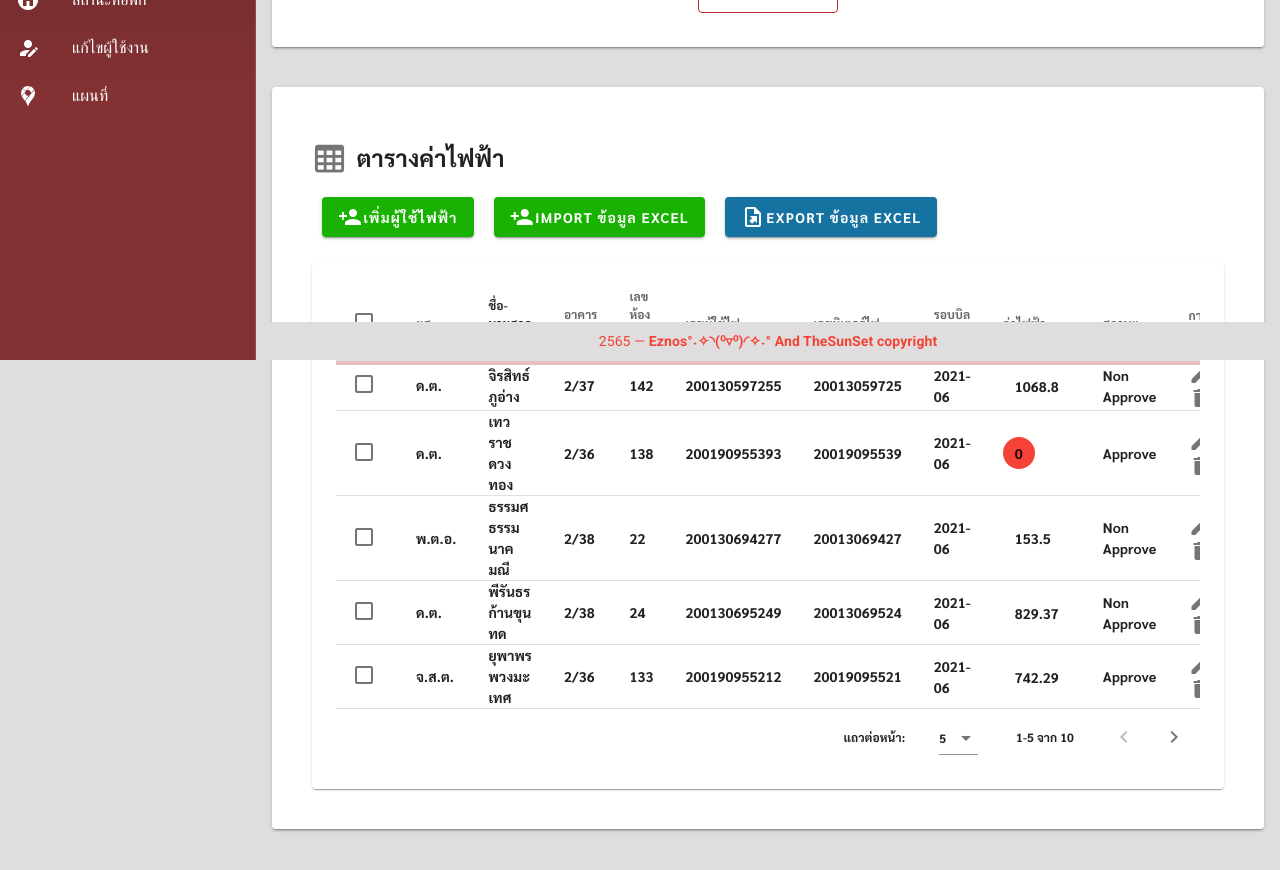
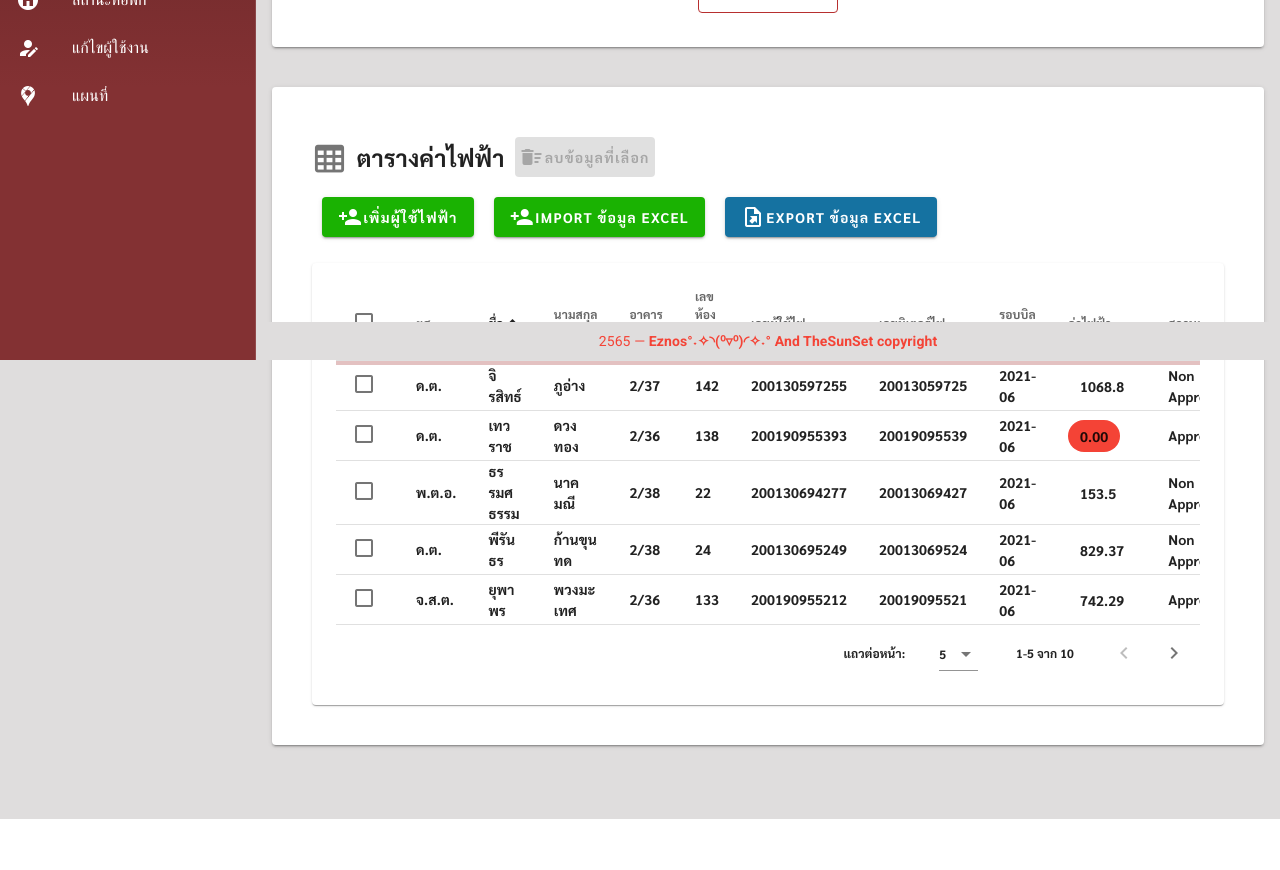
Before and after one commit to eznos/BMS-Back-Office-UI, a Vue app: page /electricbill in a window 1280 px wide. Shown: the part 440-1310 px from the top of the page. After the commit the page ends 1259 px from the top, so only its background shows below. Built offline with nearby package versions, Linux system fonts and the light colour scheme.

Commit message:
- feat(✨): new last-name input in add user dialog

```diff
--- a/src/views/table/Building.vue
+++ b/src/views/table/Building.vue
@@ -8,9 +8,7 @@
           <v-row style="align-items: center">
             <div class="ml-3 mt-9">
               <h2>
-                <v-icon size="40" color="gray">
-                  mdi-office-building-outline
-                </v-icon>
+                <v-icon size="40" color="gray"> mdi-home-circle </v-icon>
                 จัดการหอพัก
               </h2>
             </div>
@@ -31,7 +29,7 @@
       <v-form ref="formFilter">
         <!-- filter -->
         <v-row justify="space-between" class="px-3">
-          <!-- Filter for  name-->
+          <!-- Filter for  frist_name-->
           <v-col cols="12" xs="12" sm="12" md="3" lg="4">
             <v-text-field
               v-model="search"
@@ -157,7 +155,7 @@
                           lazy-validation
                         >
                           <v-row>
-                            <!-- name -->
+                            <!-- rank -->
                             <v-col cols="12" sm="6" md="4">
                               <v-autocomplete
                                 label="ยศ"
@@ -169,11 +167,20 @@
                               >
                               </v-autocomplete>
                             </v-col>
-                            <!-- name -->
+                            <!-- frist_name -->
                             <v-col cols="12" sm="6" md="4">
                               <v-text-field
-                                v-model="editedItem.name"
-                                label="ชื่อ-นามสกุล"
+                                v-model="editedItem.frist_name"
+                                label="ชื่อ"
+                                required
+                                :rules="rules.nameRules"
+                              ></v-text-field>
+                            </v-col>
+                            <!-- last_name -->
+                            <v-col cols="12" sm="6" md="4">
+                              <v-text-field
+                                v-model="editedItem.last_name"
+                                label="นามสกุล"
                                 required
                                 :rules="rules.nameRules"
                               ></v-text-field>
@@ -364,7 +371,7 @@
               <v-data-table
                 :headers="headers"
                 :items="building"
-                item-key="name"
+                item-key="frist_name"
                 :items-per-page="5"
                 class="table header-blue"
                 :search="search"
@@ -617,7 +624,7 @@ export default {
     dialog: false,
     menu: false,
     selectAll: false,
-    name: "",
+    frist_name: "",
     on: {},
     attrs: {},
     zone: null,
@@ -1159,14 +1166,14 @@ export default {
     building: [],
     editedIndex: -1,
     editedItem: {
-      name: "",
+      frist_name: "",
       room: "",
       water_no: "",
       water_meter_no: "",
       status: "ว่าง",
     },
     defaultItem: {
-      name: "",
+      frist_name: "",
       room: "",
       water_no: "",
       water_meter_no: "",
@@ -1207,10 +1214,15 @@ export default {
           // filter: this.nameFilter,
         },
         {
-          text: "ชื่อผู้อยู่อาศัย",
-          value: "name",
+          text: "ชื่อ",
+          value: "frist_name",
           align: "left",
           // filter: this.nameFilter,
+        },
+        {
+          text: "นามสกุล",
+          value: "last_name",
+
         },
         {
           text: "พื้นที่",
@@ -1295,7 +1307,7 @@ export default {
       if (!this.NamefilterValue) {
         return true;
       }
-      // Check if the current loop value (The dessert name)
+      // Check if the current loop value (The dessert frist_name)
       // partially contains the searched word.
       return value.toLowerCase().includes(this.NamefilterValue.toLowerCase());
     },
--- a/src/views/table/Electric.vue
+++ b/src/views/table/Electric.vue
@@ -132,7 +132,6 @@
         <h3>ตารางค่าไฟฟ้า</h3>
         <!-- delete as selected -->
         <v-btn
-          dark
           color="error"
           width="140"
           v-bind="attrs"
@@ -184,8 +183,17 @@
                       <!-- name -->
                       <v-col cols="12" sm="6" md="4">
                         <v-text-field
-                          v-model="editedItem.name"
-                          label="ชื่อ-นามสกุล"
+                          v-model="editedItem.first_name"
+                          label="ชื่อ"
+                          required
+                          :rules="rules.name"
+                        ></v-text-field>
+                      </v-col>
+                      <!-- lastname -->
+                      <v-col cols="12" sm="6" md="4">
+                        <v-text-field
+                          v-model="editedItem.last_name"
+                          label="นามสกุล"
                           required
                           :rules="rules.name"
                         ></v-text-field>
@@ -476,7 +484,7 @@
           v-model="selected"
           :headers="headers"
           :items="electricTable"
-          item-key="name"
+          item-key="first_name"
           :items-per-page="itemsPerPage"
           class="elevation-1 pa-6"
           :search="search"
@@ -510,7 +518,7 @@ export default {
   data: () => ({
     el: "#app",
     valid: true,
-    sortBy: "name",
+    sortBy: "first_name",
     sortDesc: false,
     modalAddDate: false,
     modalfilter: false,
@@ -558,7 +566,7 @@ export default {
     electricTable: [],
     editedIndex: -1,
     editedItem: {
-      name: "",
+      first_name: "",
       room_no: "",
       electricity_no: "",
       electricity_meter_no: "",
@@ -566,7 +574,7 @@ export default {
       date_pay: new Date().toISOString().substr(0, 7),
     },
     defaultItem: {
-      name: "",
+      first_name: "",
       room_no: "",
       electricity_no: "",
       electricity_meter_no: "",
@@ -1112,9 +1120,13 @@ export default {
           filter: this.rankFilter,
         },
         {
-          text: "ชื่อ-นามสกุล",
-          value: "name",
+          text: "ชื่อ",
+          value: "first_name",
           filter: this.nameFilter,
+        },
+        {
+          text: "นามสกุล",
+          value: "last_name",
         },
         {
           text: "อาคาร",
@@ -1193,7 +1205,8 @@ export default {
       this.electricTable = [
         {
           rank: "ด.ต.หญิง",
-          name: "อธิวัฒน์ เจิมสูงเนิน",
+          first_name: "อธิวัฒน์ ",
+          last_name: "เจิมสูงเนิน",
           zone: "สุรนารายณ์",
           building: "2/36",
           room_no: "132",
@@ -1206,7 +1219,8 @@ export default {
         },
         {
           rank: "จ.ส.ต.",
-          name: "ยุพาพร พวงมะเทศ",
+          first_name: "ยุพาพร ",
+          last_name: "พวงมะเทศ",
           zone: "สุรนารายณ์",
           building: "2/36",
           room_no: "133",
@@ -1219,7 +1233,8 @@ export default {
         },
         {
           rank: "ด.ต.",
-          name: "เทวราช ดวงทอง",
+          first_name: "เทวราช ",
+          last_name: "ดวงทอง",
           zone: "สุรนารายณ์",
           building: "2/36",
           room_no: "138",
@@ -1227,12 +1242,13 @@ export default {
           electricity_no: "200190955393",
           electricity_meter_no: "20019095539",
           date_pay: "2021-06",
-          price: 0.0,
+          price: "0.00",
           status: "Approve",
         },
         {
           rank: "ด.ต.",
-          name: "สุรพงษ์ ทั่งทอง",
+          first_name: "สุรพงษ์ ",
+          last_name: "ทั่งทอง",
           zone: "สุรนารายณ์",
           building: "2/37",
           room_no: "140",
@@ -1245,7 +1261,8 @@ export default {
         },
         {
           rank: "ด.ต.",
-          name: "จิรสิทธ์ ภูอ่าง",
+          first_name: "จิรสิทธ์ ",
+          last_name: "ภูอ่าง",
           zone: "สุรนารายณ์",
           building: "2/37",
           room_no: "142",
@@ -1258,7 +1275,8 @@ export default {
         },
         {
           rank: "ร.ต.ท.",
-          name: "วุฒิชัย บุญใบ",
+          first_name: "วุฒิชัย ",
+          last_name: "บุญใบ",
           zone: "สุรนารายณ์",
           building: "2/37",
           room_no: "148",
@@ -1271,7 +1289,8 @@ export default {
         },
         {
           rank: "พ.ต.อ.",
-          name: "ธรรมศธรรม นาคมณี",
+          first_name: "ธรรมศธรรม ",
+          last_name: "นาคมณี",
           zone: "สุรนารายณ์",
           building: "2/38",
           room_no: "22",
@@ -1284,7 +1303,8 @@ export default {
         },
         {
           rank: "พ.ต.อ.",
-          name: "สุพล สุราวุฒิ",
+          first_name: "สุพล ",
+          last_name: "สุราวุฒิ",
           zone: "สุรนารายณ์",
           building: "2/38",
           room_no: "23",
@@ -1297,7 +1317,8 @@ export default {
         },
         {
           rank: "ด.ต.",
-          name: "พีรันธร ก้านขุนทด",
+          first_name: "พีรันธร ",
+          last_name: "ก้านขุนทด",
           zone: "สุรนารายณ์",
           building: "2/38",
           room_no: "24",
@@ -1310,7 +1331,8 @@ export default {
         },
         {
           rank: "ด.ต.",
-          name: "อักษร ทองวิจิตร",
+          first_name: "อักษร ",
+          last_name: "ทองวิจิตร",
           zone: "สุรนารายณ์",
           building: "2/38",
           room_no: "26",
@@ -1318,7 +1340,7 @@ export default {
           electricity_no: "200130696190",
           electricity_meter_no: "20013069619",
           date_pay: "2021-06",
-          price: 0.0,
+          price: "0.00",
           status: "Non Approve",
         },
       ];
@@ -1328,7 +1350,7 @@ export default {
       if (!this.NamefilterValue) {
         return true;
       }
-      // Check if the current loop value (The dessert name)
+      // Check if the current loop value (The name)
       // partially contains the searched word.
       return value.toLowerCase().includes(this.NamefilterValue.toLowerCase());
     },
@@ -1438,7 +1460,7 @@ export default {
     // color of price
     getColor(price) {
       if (price == 0) return "red";
-      else return "#ffffff";
+      else return "#FFFFFF00";
     },
     // show delete as selected button
     enterSelect() {
--- a/src/views/table/Resident.vue
+++ b/src/views/table/Resident.vue
@@ -109,11 +109,10 @@
     <v-card class="card-filter px-6 py-6">
       <v-card-title>
         <v-icon size="35px" class="icon">mdi-table-large</v-icon>
-        <h3>ตารางผุ้อยู่อาศัย</h3>
+        <h3>ตารางผู้อยู่อาศัย</h3>
         &nbsp;&nbsp;
         <!-- delete as selected -->
         <v-btn
-          dark
           color="error"
           width="140"
           v-bind="attrs"
@@ -162,10 +161,20 @@
                         >
                         </v-autocomplete>
                       </v-col>
-                      <!-- name -->
+                      <!-- firstname -->
                       <v-col cols="12" sm="6" md="4">
                         <v-text-field
-                          v-model="editedItem.name"
+                          v-model="editedItem.first_name"
+                          label="ชื่อ"
+                          required
+                          :rules="rules.nameRules"
+                          clearable
+                        ></v-text-field>
+                      </v-col>
+                      <!-- lastname -->
+                      <v-col cols="12" sm="6" md="4">
+                        <v-text-field
+                          v-model="editedItem.last_name"
                           label="ชื่อ"
                           required
                           :rules="rules.nameRules"
@@ -364,7 +373,7 @@
         v-model="selected"
         :headers="headers"
         :items="residentTable"
-        item-key="name"
+        item-key="first_name"
         :items-per-page="itemsPerPage"
         class="elevation-1 pa-6"
         :search="search"
@@ -930,14 +939,14 @@ export default {
     residentTable: [],
     editedIndex: -1,
     editedItem: {
-      name: "",
+      first_name: "",
       room_no: "",
       electric_no: "",
       water_meter_no: "",
       status: "Non Approve",
     },
     defaultItem: {
-      name: "",
+      first_name: "",
       room_no: "",
       electric_no: "",
       water_meter_no: "",
@@ -981,8 +990,12 @@ export default {
         },
         {
           text: "ชื่อ",
-          value: "name",
+          value: "first_name",
           filter: this.nameFilter,
+        },
+        {
+          text: "นามสกุล",
+          value: "last_name",
         },
         {
           text: "พื้นที่",
@@ -1074,7 +1087,8 @@ export default {
       this.residentTable = [
         {
           rank: "ด.ต.หญิง",
-          name: "อธิวัฒน์ เจิมสูงเนิน",
+          first_name: "อธิวัฒน์",
+          last_name: " เจิมสูงเนิน",
           zone: "สุรนารายณ์",
           building: "2/36",
           room_no: "132",
@@ -1089,7 +1103,8 @@ export default {
         },
         {
           rank: "จ.ส.ต.",
-          name: "ยุพาพร พวงมะเทศ",
+          first_name: "ยุพาพร ",
+          last_name: "พวงมะเทศ",
           zone: "สุรนารายณ์",
           building: "2/36",
           room_no: "133",
@@ -1104,7 +1119,8 @@ export default {
         },
         {
           rank: "ด.ต.",
-          name: "เทวราช ดวงทอง",
+          first_name: "เทวราช",
+          last_name: " ดวงทอง",
           zone: "สุรนารายณ์",
           building: "2/36",
           room_no: "138",
@@ -1119,7 +1135,8 @@ export default {
         },
         {
           rank: "ด.ต.",
-          name: "สุรพงษ์ ทั่งทอง",
+          first_name: "สุรพงษ์ ",
+          last_name: "ทั่งทอง",
           zone: "สุรนารายณ์",
           building: "2/37",
           room_no: "140",
@@ -1134,7 +1151,8 @@ export default {
         },
         {
           rank: "ด.ต.",
-          name: "จิรสิทธ์ ภูอ่าง",
+          first_name: "จิรสิทธ์",
+          last_name: " ภูอ่าง",
           zone: "สุรนารายณ์",
           building: "2/37",
           room_no: "142",
@@ -1149,7 +1167,8 @@ export default {
         },
         {
           rank: "ร.ต.ท.",
-          name: "วุฒิชัย บุญใบ",
+          first_name: "วุฒิชัย",
+          last_name: " บุญใบ",
           zone: "สุรนารายณ์",
           building: "2/37",
           room_no: "148",
@@ -1164,7 +1183,8 @@ export default {
         },
         {
           rank: "พ.ต.อ.",
-          name: "ธรรมศธรรม นาคมณี",
+          first_name: "ธรรมศธรรม",
+          last_name: " นาคมณี",
           zone: "สุรนารายณ์",
           building: "2/38",
           room_no: "22",
@@ -1179,7 +1199,8 @@ export default {
         },
         {
           rank: "พ.ต.อ.",
-          name: "สุพล สุราวุฒิ",
+          first_name: "สุพล ",
+          last_name: "สุราวุฒิ",
           zone: "สุรนารายณ์",
           building: "2/38",
           room_no: "23",
@@ -1194,7 +1215,8 @@ export default {
         },
         {
           rank: "ด.ต.",
-          name: "พีรันธร ก้านขุนทด",
+          first_name: "พีรันธร",
+          last_name: " ก้านขุนทด",
           zone: "สุรนารายณ์",
           building: "2/38",
           room_no: "24",
@@ -1209,7 +1231,8 @@ export default {
         },
         {
           rank: "ด.ต.",
-          name: "อักษร ทองวิจิตร",
+          first_name: "อักษร ",
+          last_name: "ทองวิจิตร",
           zone: "สุรนารายณ์",
           building: "2/38",
           room_no: "26",
--- a/src/views/table/Water.vue
+++ b/src/views/table/Water.vue
@@ -158,7 +158,6 @@
         <h3>ตารางค่าน้ำประปา</h3>
         <!-- delete as selected -->
         <v-btn
-          dark
           color="error"
           width="140"
           v-bind="attrs"
@@ -330,11 +329,20 @@
                         >
                         </v-autocomplete>
                       </v-col>
-                      <!-- name -->
+                      <!-- firstname -->
                       <v-col cols="12" sm="6" md="4">
                         <v-text-field
-                          v-model="editedItem.name"
-                          label="ชื่อ-นามสกุล"
+                          v-model="editedItem.first_name"
+                          label="ชื่อ"
+                          required
+                          :rules="rules.name"
+                        ></v-text-field>
+                      </v-col>
+                      <!-- lasname -->
+                      <v-col cols="12" sm="6" md="4">
+                        <v-text-field
+                          v-model="editedItem.last_name"
+                          label="นามสกุล"
                           required
                           :rules="rules.name"
                         ></v-text-field>
@@ -683,7 +691,7 @@
         <v-data-table
           :headers="headers"
           :items="waterTable"
-          item-key="name"
+          item-key="first_name"
           :items-per-page="5"
           class="elevation-1 pa-6 th-1"
           :search="search"
@@ -715,7 +723,7 @@
 export default {
   data: () => ({
     el: "#app",
-    sortBy: "name",
+    sortBy: "first_name",
     menuDatefilter: false,
     sortDesc: false,
     oldUnit: null,
@@ -1269,7 +1277,7 @@ export default {
     waterTable: [],
     editedIndex: -1,
     editedItem: {
-      name: "",
+      first_name: "",
       room: "",
       water_no: "",
       water_meter_no: "",
@@ -1278,7 +1286,7 @@ export default {
       status: "Non Approve",
     },
     defaultItem: {
-      name: "",
+      first_name: "",
       room: "",
       water_no: "",
       water_meter_no: "",
@@ -1326,9 +1334,13 @@ export default {
           value: "rank",
         },
         {
-          text: "ชื่อ-นามสกุล",
-          value: "name",
+          text: "ชื่อ",
+          value: "first_name",
           filter: this.nameFilter,
+        },
+        {
+          text: "นามสกุล",
+          value: "last_name",
         },
         {
           text: "สายของมิเตอร์",
@@ -1393,7 +1405,6 @@ export default {
         return "0.00";
       }
     },
-
     // autocomplete  [] {} () <>
     zones() {
       return Object.keys(this.zonesBuildings);
@@ -1444,7 +1455,8 @@ export default {
       this.waterTable = [
         {
           rank: "พล.ต.อ.",
-          name: "ชัชชาช้า ชัชชาวาน",
+          first_name: "ชัชชาช้า",
+          last_name: "ชัชชาวาน",
           zone: "เขตสุระ",
           building: "2/20",
           room: "2",
@@ -1459,7 +1471,8 @@ export default {
         },
         {
           rank: "ด.ต.หญิง",
-          name: "ภัทรพร ศรีโอภาส",
+          first_name: "ภัทรพร",
+          last_name: "ศรีโอภาส",
           zone: "อัษฎางค์",
           building: "2/19",
           room: "103",
@@ -1474,7 +1487,8 @@ export default {
         },
         {
           rank: "ด.ต.",
-          name: "อมร ภูมพฤกษ์",
+          first_name: "อมร ",
+          last_name: "ภูมพฤกษ์",
           zone: "อัษฎางค์",
           building: "2/19",
           room: "107",
@@ -1489,7 +1503,8 @@ export default {
         },
         {
           rank: "ด.ต.",
-          name: "อดุล วงศ์ทอง",
+          first_name: "อดุล ",
+          last_name: "วงศ์ทอง",
           zone: "อัษฎางค์",
           building: "2/19",
           room: "202",
@@ -1504,7 +1519,8 @@ export default {
         },
         {
           rank: "ร.ต.ท.",
-          name: "จรัส สิมฤทธิ์",
+          first_name: "จรัส ",
+          last_name: "สิมฤทธิ์",
           zone: "อัษฎางค์",
           building: "2/19",
           room: "206",
@@ -1519,7 +1535,8 @@ export default {
         },
         {
           rank: "ส.ต.อ.",
-          name: "ธิชากร ผินดอน",
+          first_name: "ธิชากร ",
+          last_name: "ผินดอน",
           zone: "อัษฎางค์",
           building: "2/19",
           room: "305",
@@ -1534,7 +1551,8 @@ export default {
         },
         {
           rank: "ด.ต.",
-          name: "รุ่ง โฉมกิ่ง",
+          first_name: "รุ่ง ",
+          last_name: "โฉมกิ่ง",
           zone: "อัษฎางค์",
           building: "2/19",
           room: "402",
@@ -1549,7 +1567,8 @@ export default {
         },
         {
           rank: "ด.ต.",
-          name: "อนุชา ฝากชัยภูมิ",
+          first_name: "อนุชา ",
+          last_name: "ฝากชัยภูมิ",
           zone: "อัษฎางค์",
           building: "2/19",
           room: "413",
@@ -1564,7 +1583,8 @@ export default {
         },
         {
           rank: "ส.ต.อ.",
-          name: "รัฐพนย์ เรื่องเรือ",
+          first_name: "รัฐพนย์ ",
+          last_name: "เรื่องเรือ",
           zone: "อัษฎางค์",
           building: "2/19",
           room: "504",
@@ -1579,7 +1599,8 @@ export default {
         },
         {
           rank: "ร.ต.ท.",
-          name: "อิทธิพล เพ็ญเติมพันธ์",
+          first_name: "อิทธิพล",
+          last_name: "เพ็ญเติมพันธ์",
           zone: "อัษฎางค์",
           building: "2/19",
           room: "514",
@@ -1594,7 +1615,8 @@ export default {
         },
         {
           rank: "ด.ต.",
-          name: "ไพโรจน์ ทนปรางค์",
+          first_name: "ไพโรจน์",
+          last_name: "ทนปรางค์",
           zone: "อัษฎางค์",
           building: "2/19",
           room: "515",
```
